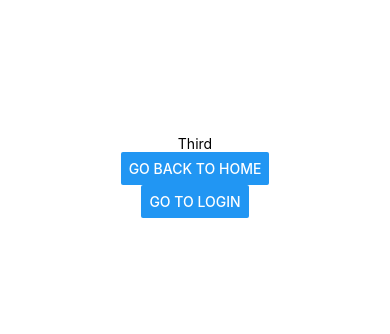
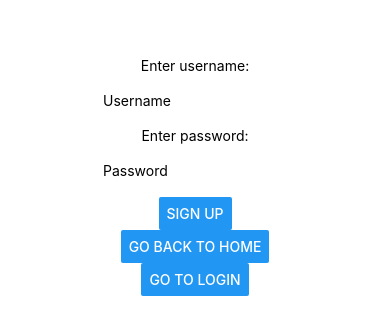
Before and after one commit to julia80887/NewHacksProject, a React Native app in the folder NewHacksApp/: screen /Signup in a window 390 px wide. Shown: the part 246-580 px from the top of the page. Built offline with nearby package versions, Linux system fonts and the light colour scheme.

Commit message:
updated signup.js file

```diff
--- a/NewHacksApp/package.json
+++ b/NewHacksApp/package.json
@@ -9,10 +9,12 @@
     "web": "expo start --web"
   },
   "dependencies": {
+    "@parse/react-native": "^0.0.1-alpha.18",
     "@react-navigation/native": "^6.0.13",
     "@react-navigation/native-stack": "^6.9.1",
     "expo": "~46.0.16",
     "expo-status-bar": "~1.4.0",
+    "parse": "^3.5.0",
     "react": "18.0.0",
     "react-native": "0.69.6",
     "react-native-safe-area-context": "^4.4.1",
--- a/NewHacksApp/screens/Login.js
+++ b/NewHacksApp/screens/Login.js
@@ -5,14 +5,13 @@ import { StackActions } from '@react-navigation/native';
 export default function Login({ navigation}) {
 
   return (
-    <View style={styles.container}>
-      <Text>{'greeting'}</Text>
+    <>
       <Button
         title='Go to Sign Up'
         onPress={() => navigation.push("Signup")}
       />
       <StatusBar style="auto" />
-    </View>
+    </>
   );
 }
 
@@ -23,4 +22,15 @@ const styles = StyleSheet.create({
     alignItems: 'center',
     justifyContent: 'center',
   },
+  input: {
+    //flex: 1,
+    borderwidth: 1,
+    borderColor: '#777',
+    padding: 8,
+    margin: 10,
+    width:200,
+    backgroundColor: '#fff',
+    alignItems: 'center',
+    justifyContent: 'center',
+  },
 });
--- a/NewHacksApp/screens/Signup.js
+++ b/NewHacksApp/screens/Signup.js
@@ -1,14 +1,37 @@
+import React, { FC, ReactElement, useState } from "react";
 import { StatusBar } from 'expo-status-bar';
-import { StyleSheet, Text, View, Button } from 'react-native';
+import { StyleSheet, Text, View, Button, TextInput } from 'react-native';
+import { StackActions } from '@react-navigation/native';
+import Parse from "parse/react-native";
 
 export default function Signup({ navigation }) {
+  const [username, setUsername] = useState("");
+  const [password, setPassword] = useState("");
+
   return (
     <View style={styles.container}>
-      <Text>Third</Text>
+      <Text>Enter username:</Text>
+      <TextInput
+        style={styles.input}
+        value={username}
+        placeholder={"Username"}
+        onChangeText={(text) => setUsername(text)}
+        autoCapitalize={"none"}
+      />
+      <Text>Enter password:</Text>
+      <TextInput
+        style={styles.input}
+        value={password}
+        placeholder={"Password"}
+        secureTextEntry
+        onChangeText={(text) => setPassword(text)}
+      />
+      <Button title={"Sign Up"} onPress={() => {}} />
+
       <Button title="Go back to Home" onPress={() => navigation.popToTop()} />
       <Button title="Go to Login" onPress={() => navigation.pop()} />
       <StatusBar style="auto" />
-    </View>
+      </View>
   );
 }
 
@@ -19,4 +42,27 @@ const styles = StyleSheet.create({
     alignItems: 'center',
     justifyContent: 'center',
   },
+  input: {
+    //flex: 1,
+    borderwidth: 1,
+    borderColor: '#777',
+    padding: 8,
+    margin: 10,
+    width:200,
+    backgroundColor: '#fff',
+    alignItems: 'center',
+    justifyContent: 'center',
+  },
+  navigate: {
+    //flex: 1,
+    borderwidth: 1,
+    borderColor: '#777',
+    padding: 8,
+    margin: 10,
+    width:200,
+    bottom: 5,
+    backgroundColor: '#fff',
+    alignItems: 'center',
+    justifyContent: 'center',
+  },
 });
```
Also changed, not shown: 1 other file (tests, documents, lock files or other folders).
